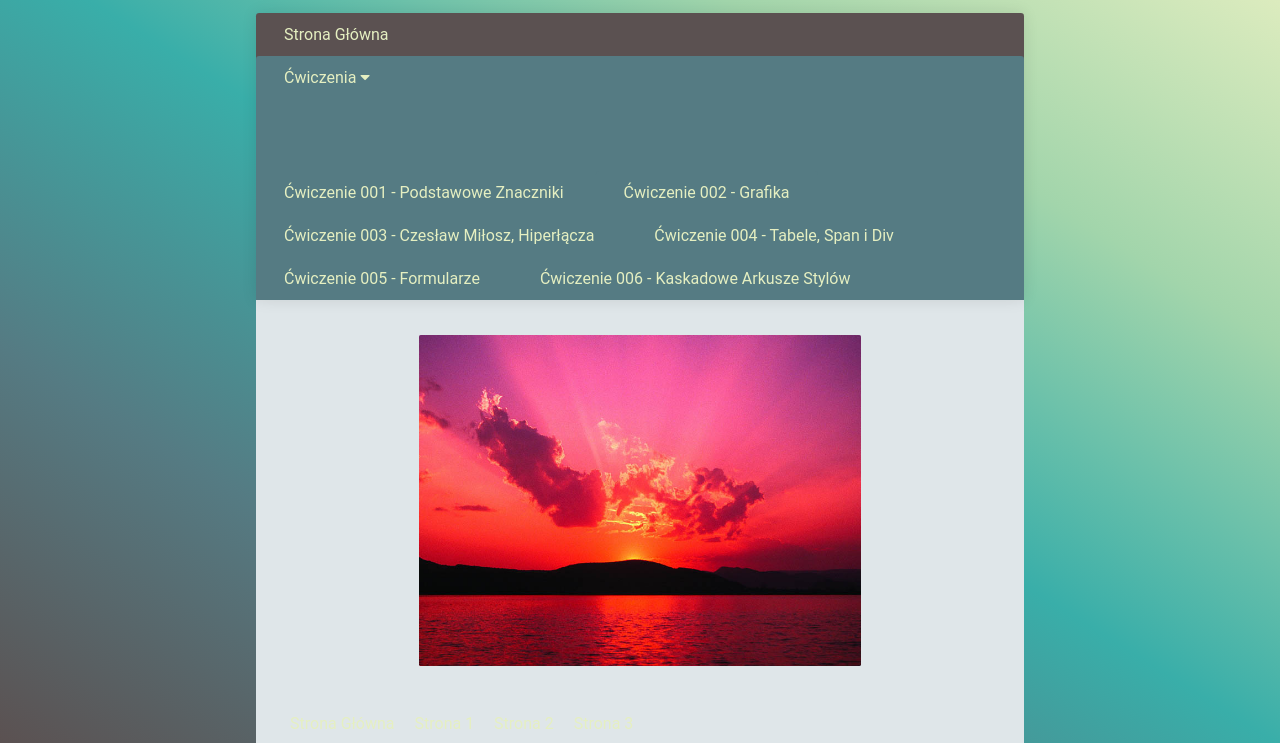
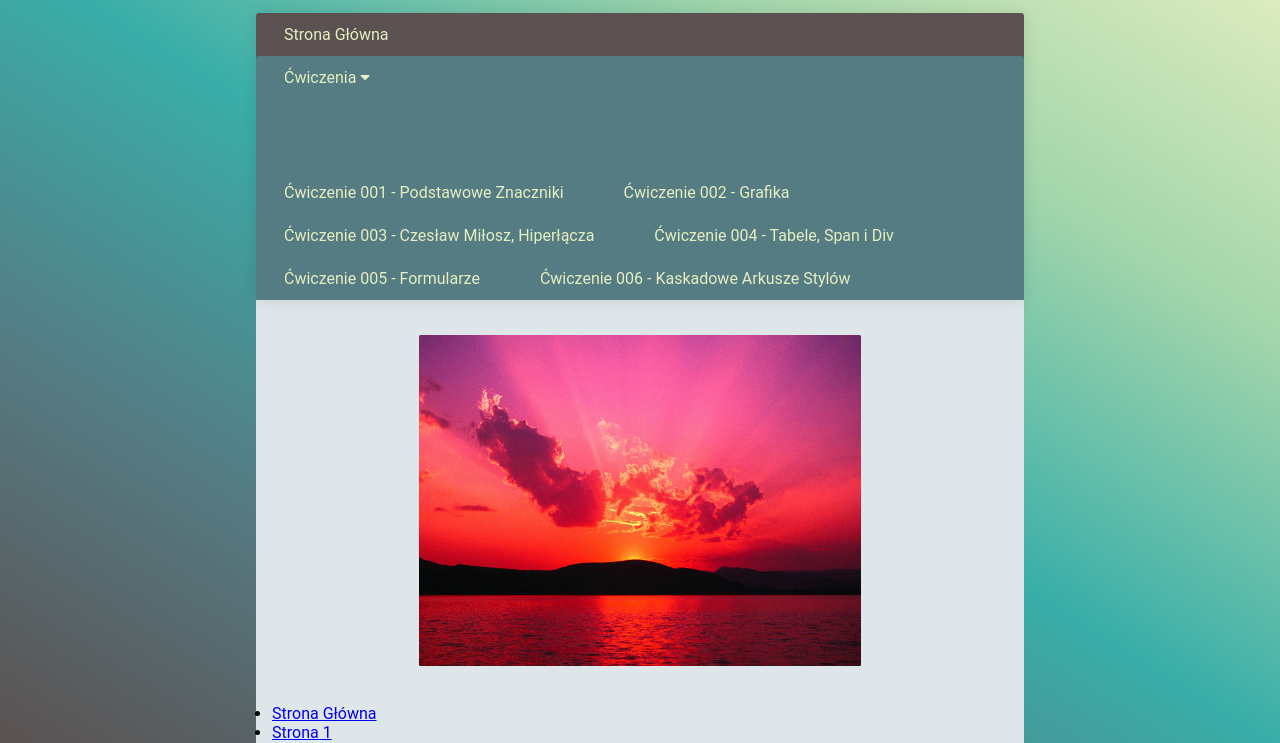
Before and after one commit to Preclson/MFPW, a plain HTML site: page subpages/strona002-grafika/strony/strona1.html in a window 1280 px wide. Shown: the part 55-798 px from the top of the page. Drawn offline with Linux system fonts and the light colour scheme; a web font is replaced by a local one.

Commit message:
Update cw002.css

```diff
--- a/css/cw002.css
+++ b/css/cw002.css
@@ -9,27 +9,6 @@ img{
 	box-shadow: 0px 0px 17px 0px #2b2b2b;
 }*/
 
-.sub{
-	text-align: left;
-	padding: 10px;
-	list-style: none;
-	position: sticky;
-	bottom: 0;
-}
-
-.sub li{
-	display: inline;
-	padding: .50em;
-}
-
-.sub a{
-	color: #E5EFC1;
-	text-decoration: none;
-}
-
-.sub a:hover{
-	text-decoration: underline;
-}
 
 @media only screen and (min-width: 768px) {
 	img{
```
